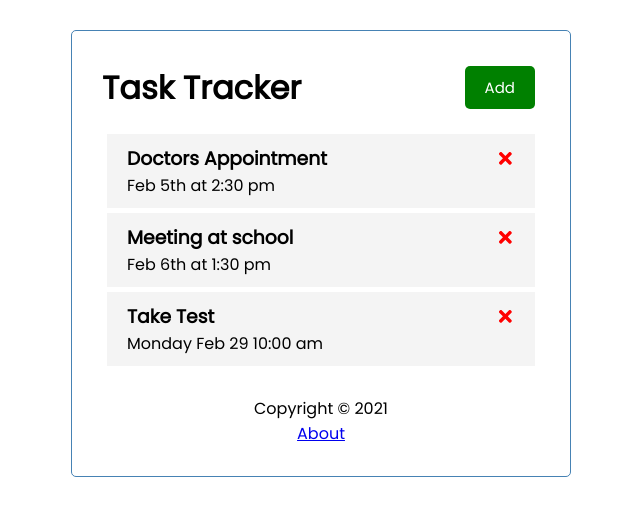
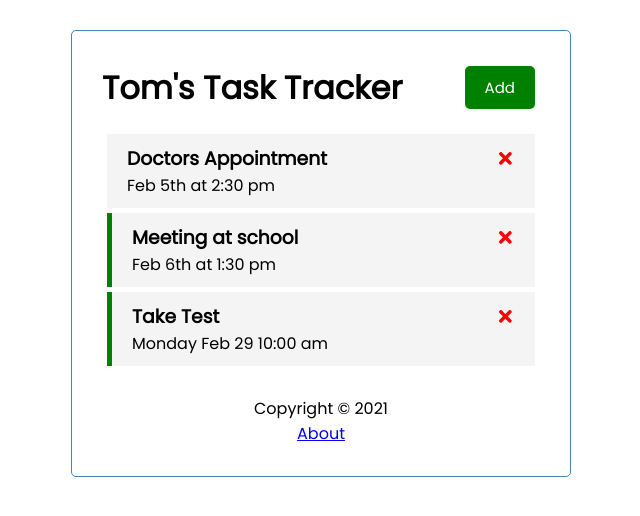
Before and after one commit to tomofficer/react-task-tracker, a React (Create React App) app: page / in a window 1280 px wide. Shown: the top 516 px of the page, without its empty margins (319-959 px from the left). Built offline with nearby package versions, Linux system fonts and the light colour scheme; data requests are answered from the project's data file.

Commit message:
Updated comments, Updated Home page title, Updated footer

```diff
--- a/db.json
+++ b/db.json
@@ -10,12 +10,12 @@
       "id": 2,
       "text": "Meeting at school",
       "day": "Feb 6th at 1:30 pm",
-      "reminder": false
+      "reminder": true
     },
     {
       "text": "Take Test",
       "day": "Monday Feb 29 10:00 am",
-      "reminder": false,
+      "reminder": true,
       "id": 3
     }
   ]
--- a/src/App.js
+++ b/src/App.js
@@ -38,6 +38,7 @@ const App = () => {
     }
 
   //Add Task
+  //commented out section below is method without using external DB!
   const addTask = async (task) => {
 
     const res = await fetch('http://localhost:5001/tasks', {
--- a/src/components/Footer.js
+++ b/src/components/Footer.js
@@ -1,5 +1,6 @@
 import { Link } from "react-router-dom"
 
+//footer page with link to About page, shows example of using React Router
 const Footer = () => {
     return (
         <footer>
--- a/src/components/Header.js
+++ b/src/components/Header.js
@@ -17,8 +17,9 @@ const Header = ({ title, onAdd, showAdd }) => {
     )
 }
 
+//default title for main/home page
 Header.defaultProps = {
-    title: 'Task Tracker',
+    title: "Tom's Task Tracker",
 }
 
 Header.propTypes = {
```
